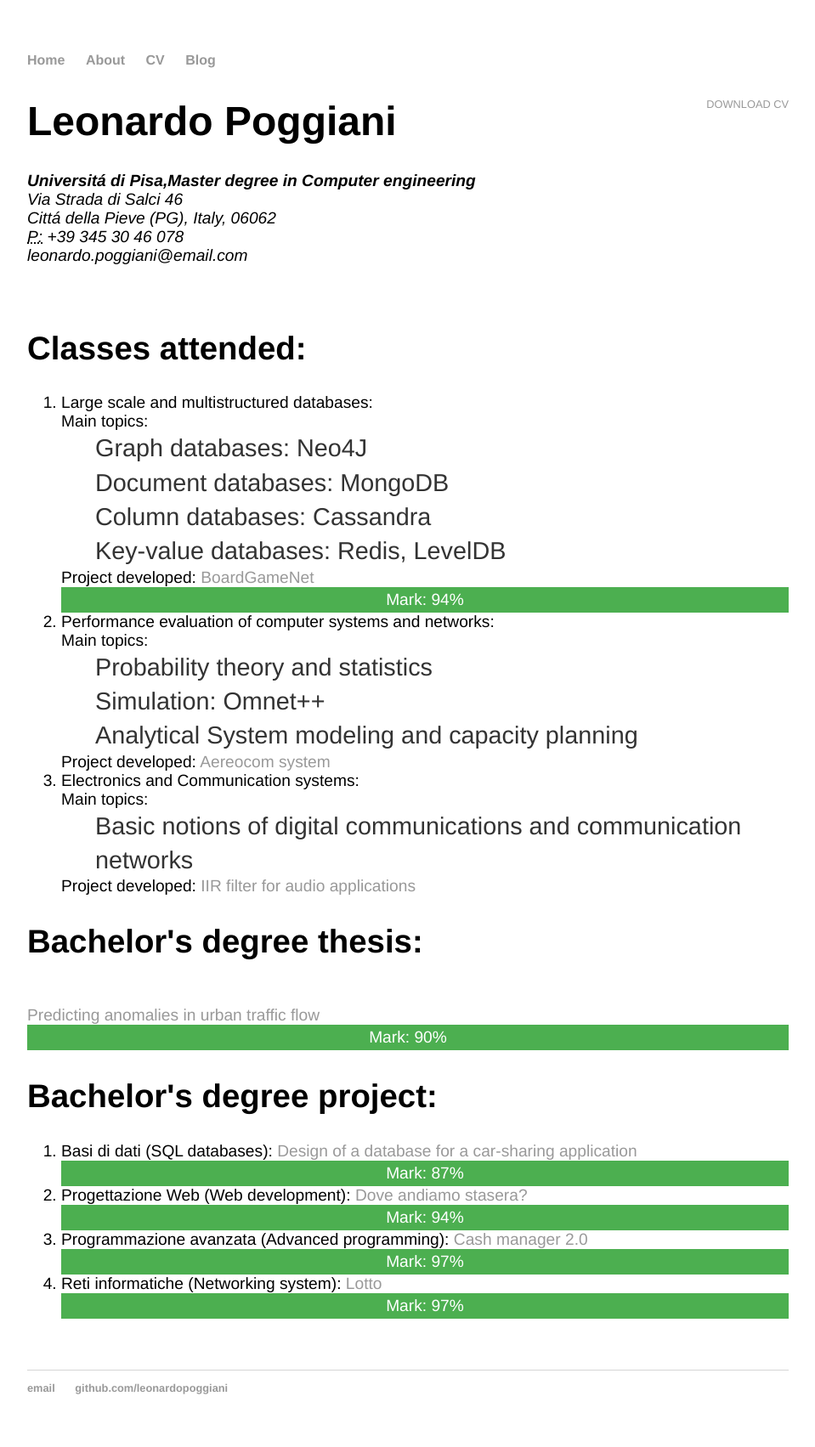
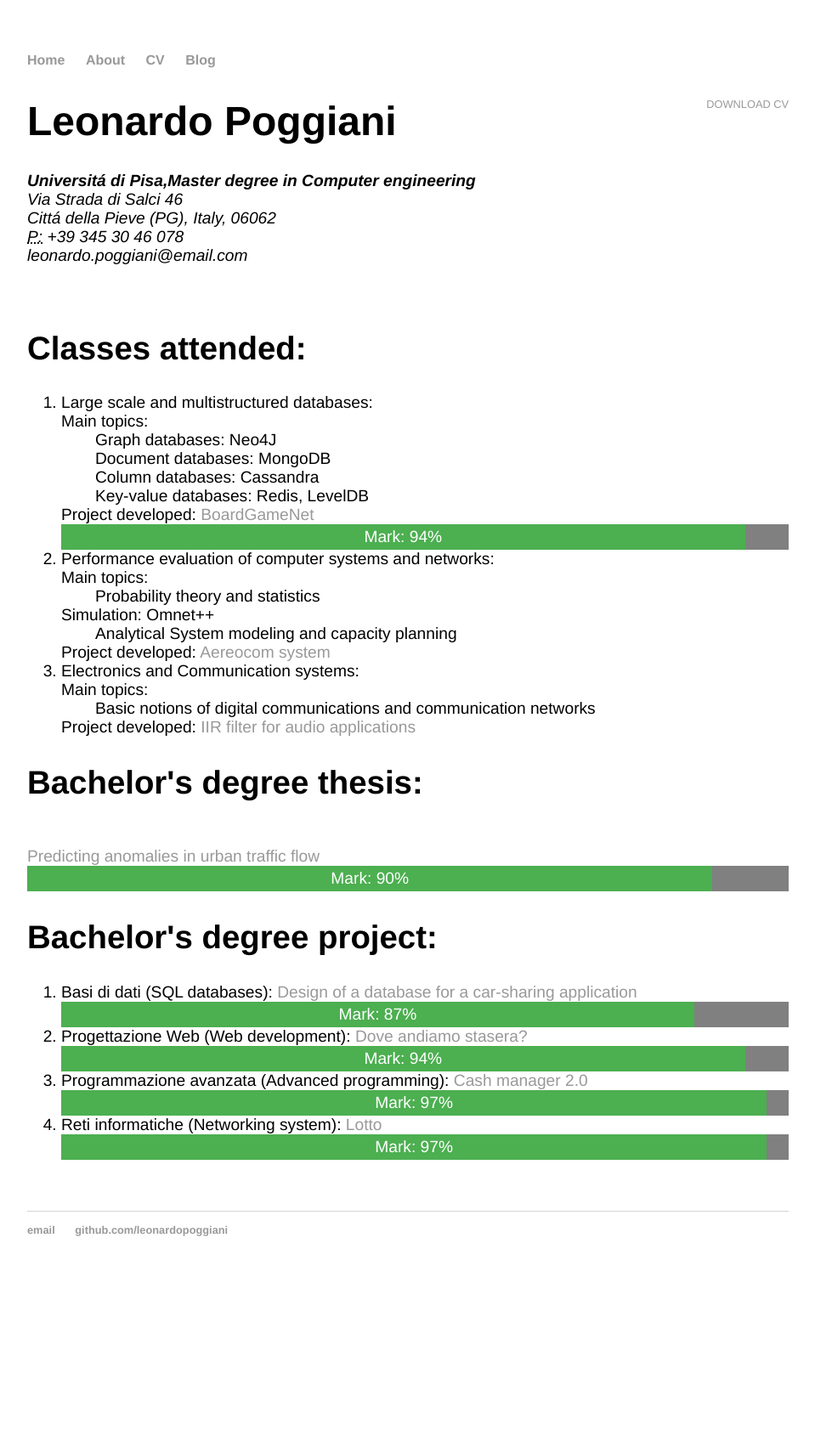
Before and after one commit to leonardopoggiani/leonardopoggiani.github.io, a Jekyll site: the page built from cv/index.html, in a window 1280 px wide. Shown: the whole page at 85% size, without its empty margins (160-1119 px from the left). Built offline with Jekyll 4.4.1, drawn with Linux system fonts in a browser that asks for light colours; after the commit the page ends 1517 px from its top, so only the background shows below that.

Commit message:
fix bug aspetto

```diff
--- a/css/main.css
+++ b/css/main.css
@@ -35,10 +35,38 @@ ul.posts li { list-style: none; }
     background-color: grey;
   }
 
-#mark {
+#mark90 {
+    width: 90%;
     height: 30px;
     background-color: #4CAF50;
     text-align: center;
     line-height: 30px;
     color: white;
 }
+
+#mark87 {
+  width: 87%;
+  height: 30px;
+  background-color: #4CAF50;
+  text-align: center;
+  line-height: 30px;
+  color: white;
+}
+
+#mark94 {
+  width: 94%;
+  height: 30px;
+  background-color: #4CAF50;
+  text-align: center;
+  line-height: 30px;
+  color: white;
+}
+
+#mark97 {
+  width: 97%;
+  height: 30px;
+  background-color: #4CAF50;
+  text-align: center;
+  line-height: 30px;
+  color: white;
+}
--- a/cv/index.html
+++ b/cv/index.html
@@ -20,27 +20,27 @@ title: CV of Leonardo Poggiani
 			<ol>
 				<li>Large scale and multistructured databases: <br>
 					Main topics:
-					<ul>Graph databases: Neo4J</ul>
-					<ul>Document databases: MongoDB</ul>
-					<ul>Column databases: Cassandra</ul>
-					<ul>Key-value databases: Redis, LevelDB</ul>
+					<ol>Graph databases: Neo4J</ol>
+					<ol>Document databases: MongoDB</ol>
+					<ol>Column databases: Cassandra</ol>
+					<ol>Key-value databases: Redis, LevelDB</ol>
 					Project developed: <a href="https://github.com/leonardopoggiani/Large-Scale-Project">BoardGameNet</a>
 
 					<div id="progressBar">
-						<div id="mark" width=94%>Mark: 94%</div>
+						<div id="mark94">Mark: 94%</div>
 					</div>
 				</li>
 				<li>Performance evaluation of computer systems and networks: <br>
 					Main topics:
-					<ul>Probability theory and statistics</ul>
-					<ul>Simulation: Omnet++</ul>
-					<ul>Analytical System modeling and capacity planning</ul>
+					<ol>Probability theory and statistics</ol>
+					<lo>Simulation: Omnet++</lo>
+					<ol>Analytical System modeling and capacity planning</ol>
 					Project developed: <a href="https://github.com/leonardopoggiani/PECSNproject">Aereocom system</a>
 
 				</li>
 				<li>Electronics and Communication systems: <br>
 					Main topics:
-					<ul>Basic notions of digital communications and communication networks</ul>
+					<ol>Basic notions of digital communications and communication networks</ol>
 					Project developed: <a href="https://github.com/leonardopoggiani/ElectronicsProject">IIR filter for audio applications</a>
 
 				</li>
@@ -49,7 +49,7 @@ title: CV of Leonardo Poggiani
 			<h2>Bachelor's degree thesis:</h2> <br>
 			<a href="https://github.com/leonardopoggiani/Tesi">Predicting anomalies in urban traffic flow</a>
 			<div id="progressBar">
-				<div id="mark" width=50%>Mark: 90%</div>
+				<div id="mark90">Mark: 90%</div>
 			</div>
 
 			<h2>Bachelor's degree project: </h2>
@@ -57,25 +57,25 @@ title: CV of Leonardo Poggiani
 				<li>
 					Basi di dati (SQL databases): <a href="https://github.com/leonardopoggiani/Basi-di-Dati-project">Design of a database for a car-sharing application</a>
 					<div id="progressBar">
-						<div id="mark" width=87%>Mark: 87%</div>
+						<div id="mark87">Mark: 87%</div>
 					</div>
 				</li>
 				<li>
 					Progettazione Web (Web development): <a href="https://github.com/leonardopoggiani/DoveAndiamoStasera">Dove andiamo stasera?</a>
 					<div id="progressBar">
-						<div id="mark" width=94%>Mark: 94%</div>
+						<div id="mark94">Mark: 94%</div>
 					</div>
 				</li>
 				<li>
 					Programmazione avanzata (Advanced programming): <a href="https://github.com/leonardopoggiani/cashmanager2.0">Cash manager 2.0</a>
 					<div id="progressBar">
-						<div id="mark" width=97%>Mark: 97%</div>
+						<div id="mark97">Mark: 97%</div>
 					</div>
 				</li>
 				<li>
 					Reti informatiche (Networking system): <a href="https://github.com/leonardopoggiani/Lotto"> Lotto</a>
 					<div id="progressBar">
-						<div id="mark" width=97%>Mark: 97%</div>
+						<div id="mark97">Mark: 97%</div>
 					</div>
 				</li>
 
```
